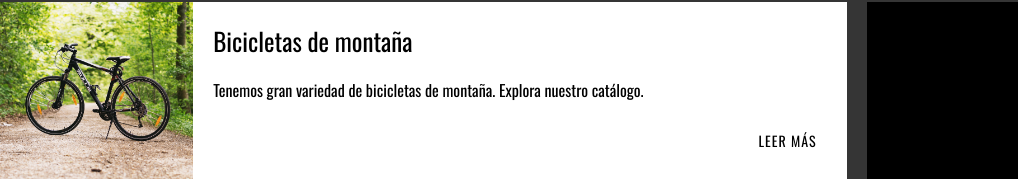
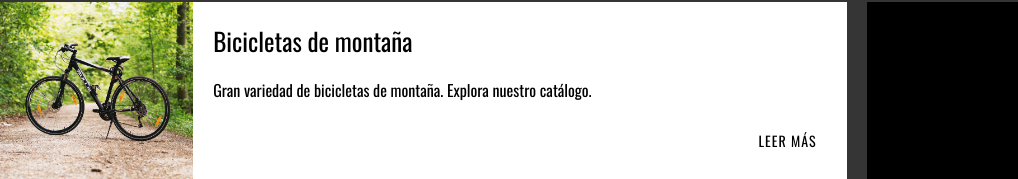
Before and after one commit to rogallardo/BS-BikeShop, a plain HTML site: page index.html in a window 1280 px wide. Shown: the part 368-547 px from the top of the page, 0-1018 px from the left. Drawn offline with nearby package versions, Linux system fonts and the light colour scheme.

Commit message:
change font-weight & text on index

```diff
--- a/css/estilos.css
+++ b/css/estilos.css
@@ -6,8 +6,7 @@
 
 body {
 	font-family: 'Oswald', sans-serif;
-	font-weight: 300;
-
+	font-weight: 200;
 
 }
 
--- a/index.html
+++ b/index.html
@@ -61,7 +61,7 @@
 						</h2>
 					</div>
 					<p>
-						Tenemos gran variedad de bicicletas de montaña. Explora nuestro catálogo.
+						Gran variedad de bicicletas de montaña. Explora nuestro catálogo.
 					</p>
 					<a href="#" class="btn-link1">Leer más</a>
 				</div>
```
